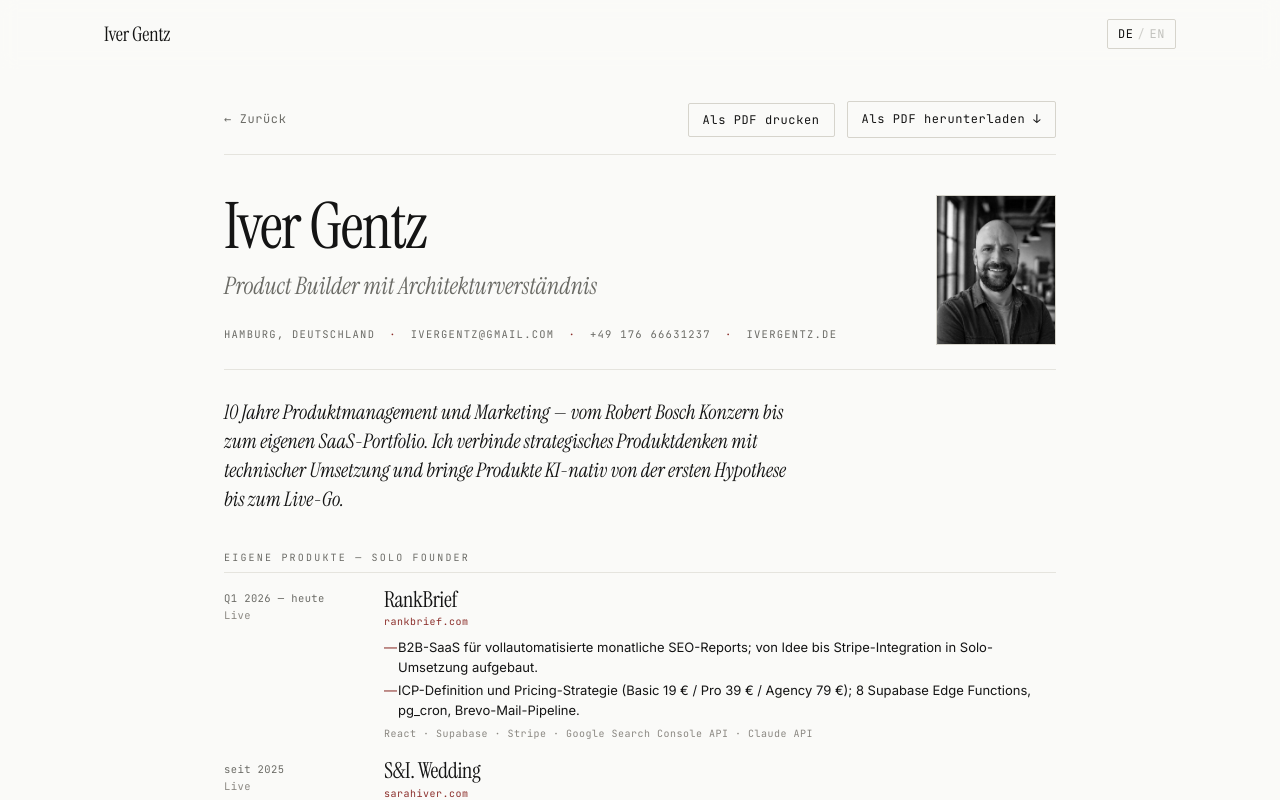
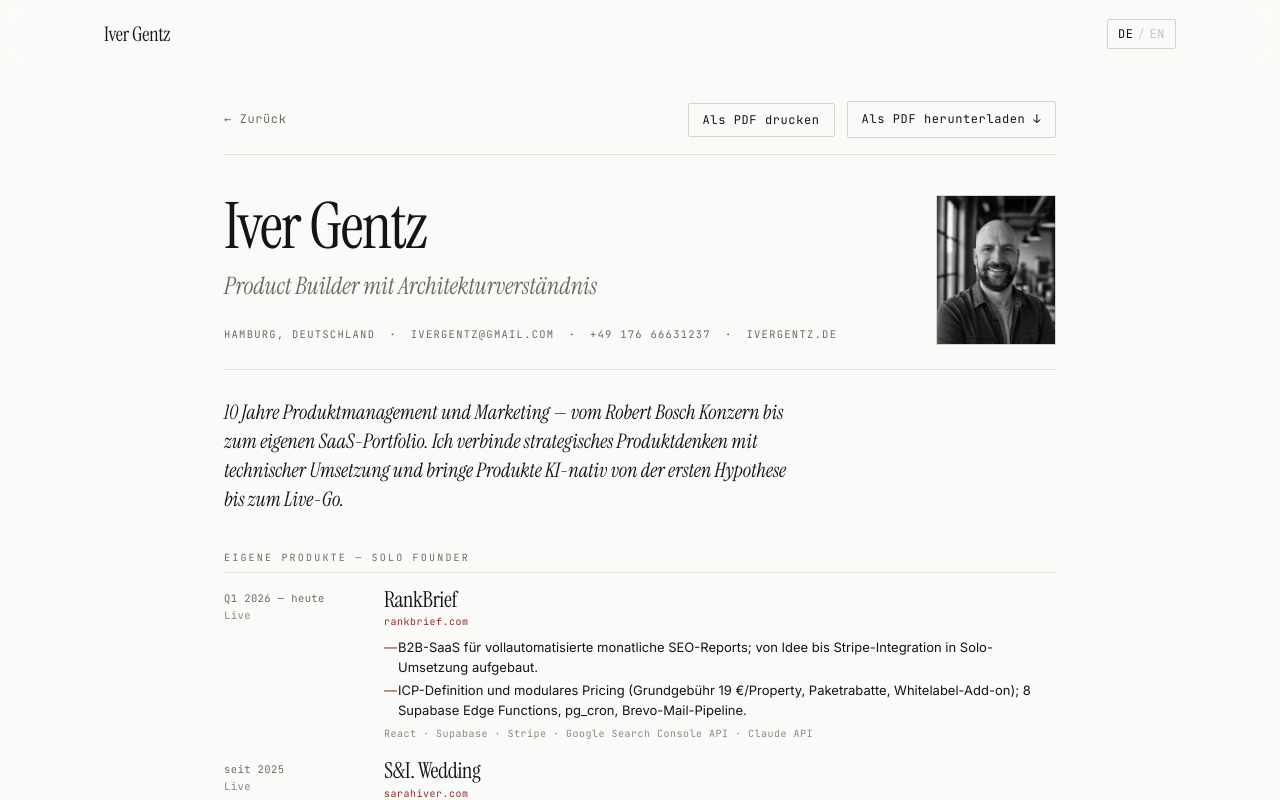
Before and after one commit to ivergentz/cv, a React (Create React App) app: page /cv in a window 1280 px wide. Shown: the top 800 px of the page. Built offline with nearby package versions, Linux system fonts and the light colour scheme.

Commit message:
Add files via upload

```diff
--- a/src/i18n/cv.js
+++ b/src/i18n/cv.js
@@ -23,7 +23,7 @@ export const cvContent = {
         url: 'rankbrief.com',
         bullets: [
           'B2B-SaaS für vollautomatisierte monatliche SEO-Reports; von Idee bis Stripe-Integration in Solo-Umsetzung aufgebaut.',
-          'ICP-Definition und Pricing-Strategie (Basic 19 € / Pro 39 € / Agency 79 €); 8 Supabase Edge Functions, pg_cron, Brevo-Mail-Pipeline.',
+          'ICP-Definition und modulares Pricing (Grundgebühr 19 €/Property, Paketrabatte, Whitelabel-Add-on); 8 Supabase Edge Functions, pg_cron, Brevo-Mail-Pipeline.',
         ],
         stack: 'React · Supabase · Stripe · Google Search Console API · Claude API',
       },
@@ -150,7 +150,7 @@ export const cvContent = {
         url: 'rankbrief.com',
         bullets: [
           'B2B SaaS for fully automated monthly SEO reports; built solo from idea to Stripe integration.',
-          'ICP definition and pricing strategy (Basic €19 / Pro €39 / Agency €79); 8 Supabase Edge Functions, pg_cron, Brevo mail pipeline.',
+          'ICP definition and modular pricing (base fee €19/property, volume discounts, white-label add-on); 8 Supabase Edge Functions, pg_cron, Brevo mail pipeline.',
         ],
         stack: 'React · Supabase · Stripe · Google Search Console API · Claude API',
       },
--- a/src/i18n/dict.js
+++ b/src/i18n/dict.js
@@ -39,7 +39,7 @@ export const dict = {
         one: 'B2B SaaS für automatisierte monatliche SEO-Reports.',
         problem: 'SEO-Agenturen verbringen jeden Monat Stunden damit, GSC-Daten für Kundenreports zusammenzustellen — manuelle, repetitive Arbeit ohne Mehrwert.',
         solution: 'Vollautomatisierte Report-Pipeline: OAuth-Anbindung an Google Search Console, pg_cron-basierter Monatslauf, AI-generierte Executive Summaries, PDF-Generierung und Mail-Versand. Kunden sehen Reports im Dashboard, bekommen sie per Mail, zahlen über Stripe.',
-        scope: 'Produktstrategie, ICP-Definition, Pricing (Basic 19 € / Pro 39 € / Agency 79 €), UI/UX, Architektur mit acht Supabase Edge Functions, Stripe-Integration, Go-to-Market. Von der ersten Zeile Code bis zum Live-Go.',
+        scope: 'Produktstrategie, ICP-Definition, modulares Pricing (Grundgebühr 19 €/Property, Paketrabatte für Agenturen, Whitelabel als Add-on), UI/UX, Architektur mit acht Supabase Edge Functions, Stripe-Integration, Go-to-Market. Von der ersten Zeile Code bis zum Live-Go.',
         status: 'Live seit Q1 2026. Aktuelle Phase: organisches Wachstum über SEO-Communities und Direct Outreach.',
       },
       si: {
@@ -158,7 +158,7 @@ export const dict = {
         one: 'B2B SaaS for automated monthly SEO reports.',
         problem: 'SEO agencies spend hours each month compiling GSC data into client reports — manual, repetitive work with no added value.',
         solution: 'Fully automated report pipeline: OAuth into Google Search Console, pg_cron-driven monthly runs, AI-generated executive summaries, PDF generation and email delivery. Clients see reports in the dashboard, receive them by mail, pay via Stripe.',
-        scope: 'Product strategy, ICP definition, pricing (Basic €19 / Pro €39 / Agency €79), UI/UX, architecture with eight Supabase Edge Functions, Stripe integration, go-to-market. From the first line of code to going live.',
+        scope: 'Product strategy, ICP definition, modular pricing (base fee €19/property, volume discounts for agencies, white-label as add-on), UI/UX, architecture with eight Supabase Edge Functions, Stripe integration, go-to-market. From the first line of code to going live.',
         status: 'Live since Q1 2026. Current phase: organic growth through SEO communities and direct outreach.',
       },
       si: {
```
Also changed, not shown: 1 other file (tests, documents, lock files or other folders).
